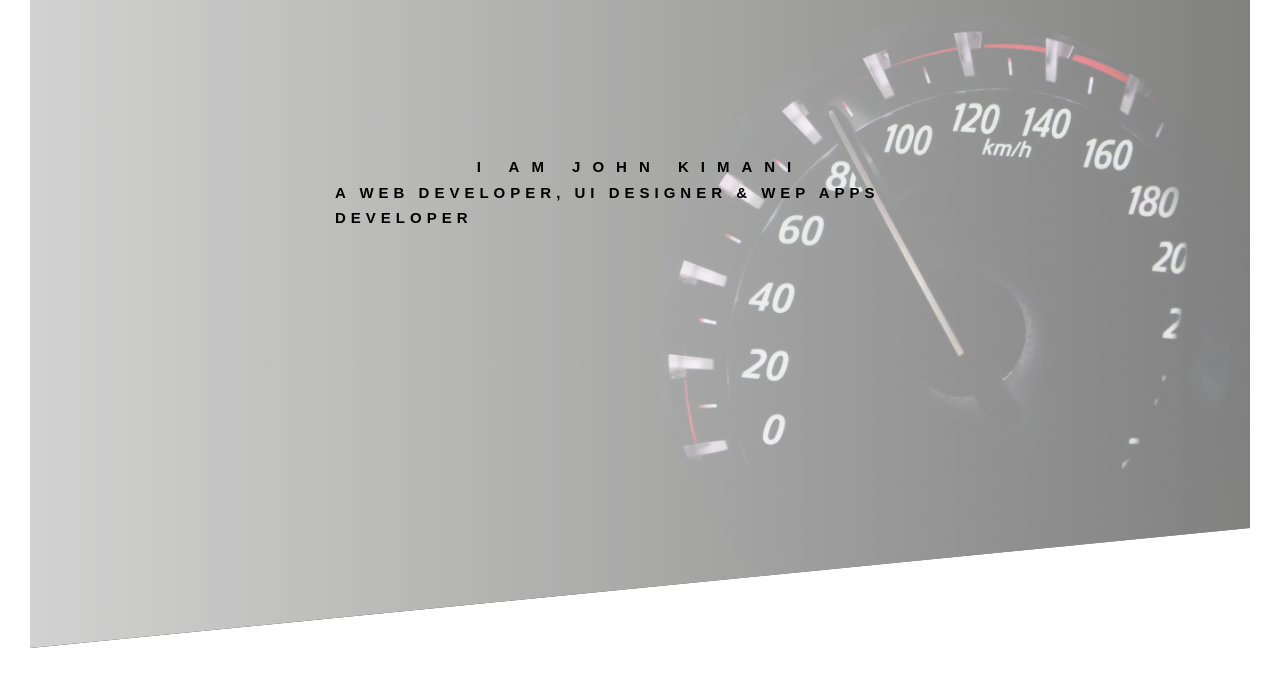
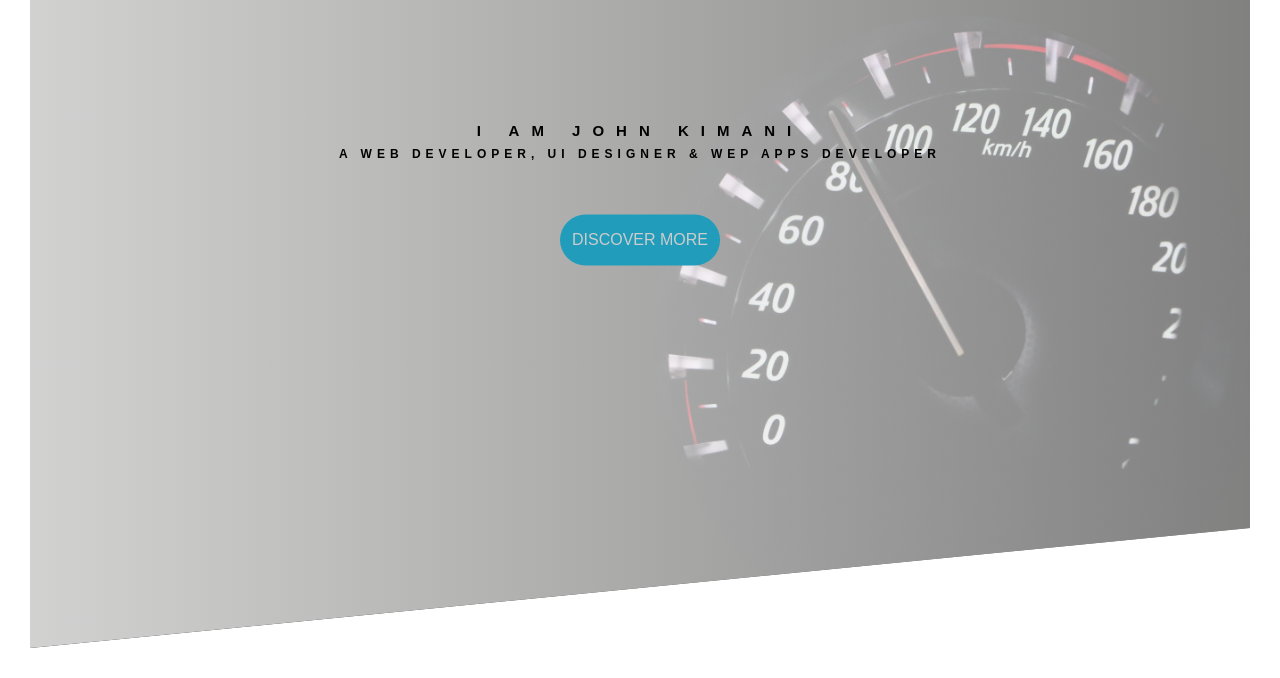
Before and after one commit to Wangach/myportfolio, a plain HTML site: page index.html in a window 1280 px wide. Shown: the part 142-820 px from the top of the page. Drawn offline with Linux system fonts and the light colour scheme.

Commit message:
no change

```diff
--- a/assets/css/index.css
+++ b/assets/css/index.css
@@ -3,13 +3,17 @@
 *{
 	margin: 0;
 	padding: 0;
-	box-sizing: border-box;
+	box-sizing: inherit;
+}
+html {
+	font-size: 62.5%;
 }
 body {
 	font-family: "Bodoni-Moda", sans-serif;
 	line-height: 1.7;
 	font-weight: 400;
-	padding: 30px;
+	padding: 3rem;
+	box-sizing: border-box;
 
 }
 .myHeader {
@@ -25,37 +29,91 @@ body {
 }
 .logo-box {
 	position: absolute;
-	top: 30px;
-	left: 30px;
+	top: 3rem;
+	left: 3rem;
 }
 .logo {
-	height: 60px;
+	height: 6rem;
 }
 .text-box {
 	position: absolute;
 	top: 40%;
 	left: 50%;
 	transform: translate(-50%, -50%);
+	text-align: center;
 }
 .heading-primary {
 	text-transform: uppercase;
+	margin-bottom: 5rem;
 }
 .heading-primary-main {
 	text-align: center;
 	display: block;
-	font-size: 15px;
+	font-size: 1.5rem;
 	font-weight: 700;
-	letter-spacing: 12px;
+	letter-spacing: 1.2rem;
+	animation-name: moveInRight;
+	animation-duration: 2s;
+	animation-fill-mode: forwards;
+	backface-visibility: hidden;
 }
 .heading-primary-sub {
 	display: block;
-	font-size: 15px;
-	letter-spacing: 5px;
+	font-size: 1.2rem;
+	letter-spacing: .5rem;
+	animation-name: moveInLeft;
+	animation-duration: 2s;
+	animation-fill-mode: forwards;
+	backface-visibility: hidden;
 }
-
+.btn:link,
+.btn:visited {
+	text-decoration: none;
+	text-transform: uppercase;
+	padding: 1.2rem;
+	border-radius: 3rem;
+	display: inline-block;
+	transition: all .2s;
+	font-size: 1.6rem;
+}
+.btn:hover {
+	transform: translateY(-.3rem);
+	box-shadow: 0 2rem 1rem rgba(0,0,0,.2);
+}
+.btn:active {
+	transform: translateY(-1px);
+	box-shadow: 0 1rem 5rem rgba(0,0,0,.2);
+}
+.btn-blue {
+	background: #219DBB;
+	color: #ccc;
+}
 /**myanimations**/
+@keyframes moveInRight {
+	0%{
+		opacity: 0;
+		transform: translateX(-2rem);
+	}
+	50%{
+		opacity: 0.5;
+		transform: translateX(1rem);
+	}
+	100%{
+		opacity: 1;
+		transform: translateX(0px);
+	}
+}
 @keyframes moveInLeft {
-	0%{}
-	50%{}
-	100%{}
+	0%{
+		opacity: 0;
+		transform: translateX(2rem);
+	}
+	50%{
+		opacity: 0.5;
+		transform: translateX(-1rem);
+	}
+	100%{
+		opacity: 1;
+		transform: translateX(0px);
+	}
 }
--- a/index.html
+++ b/index.html
@@ -16,6 +16,8 @@
 				<span class="heading-primary-main">I am John Kimani</span>
 				<span class="heading-primary-sub">A Web Developer, UI Designer & Wep Apps Developer</span>
 			</h1><!--/.heading-primary/-->
+
+			<a href="#" class="btn btn-blue">Discover More</a>
 		</div><!--.text-box/-->
 	</header>
 	<script src="assets/js/index.js"></script>
```
